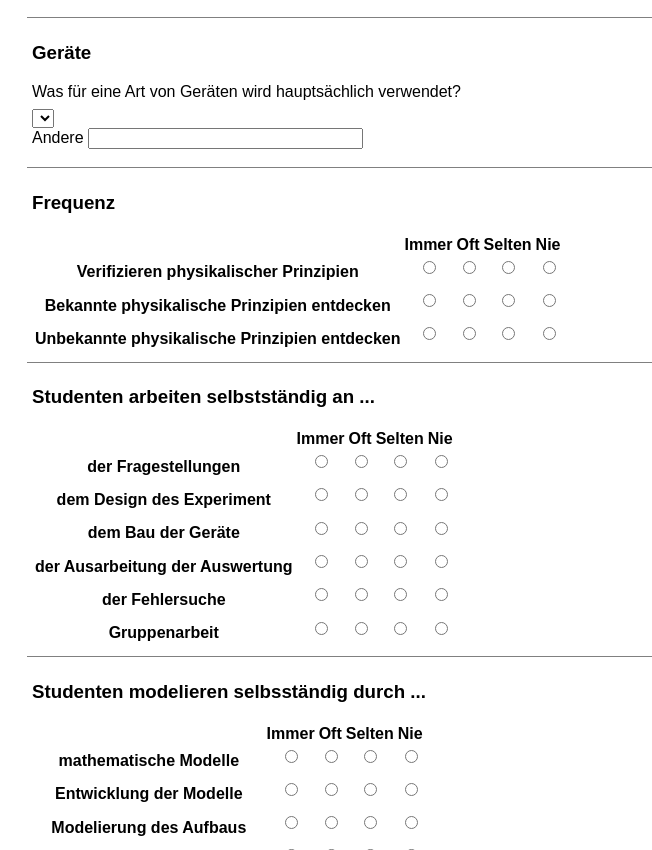
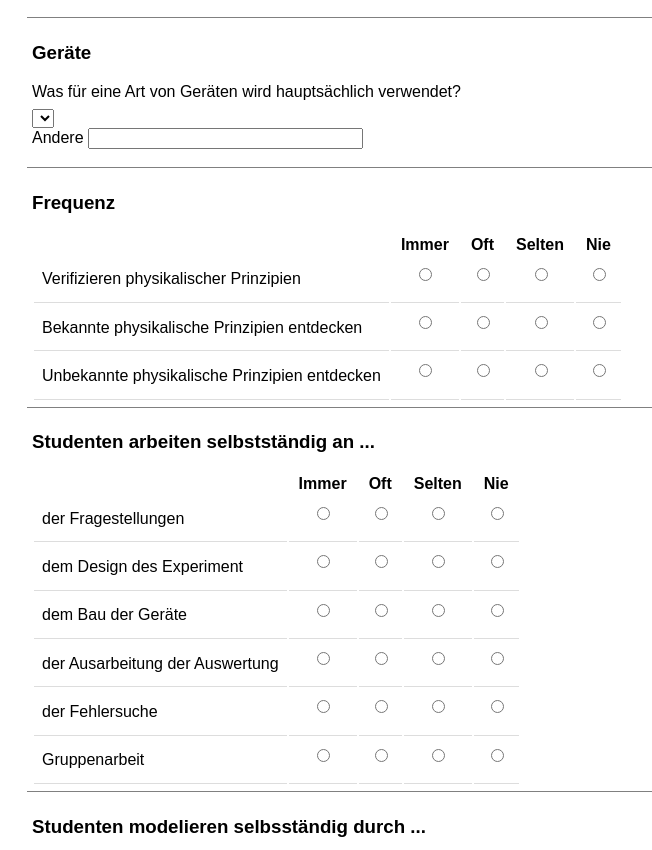
Before and after one commit to boundter/geclass, a Flask app: page /add_course in a window 1280 px wide. Shown: the part 2377-3227 px from the top of the page, without its empty margins (149-801 px from the left). Run offline with Flask 2, Linux system fonts and the light colour scheme; the visitor is signed in with stand-in values (Sample User, id 1); data comes from the database, SQL or seed files in the repository; data that the repository does not hold is empty.

Commit message:
Update: Style frequency questions

```diff
--- a/geclass/course_question.py
+++ b/geclass/course_question.py
@@ -99,11 +99,11 @@ class QuestionFrequency():
         for n, t in self.fields.items():
             question.append(
                     '''<tr>
-                        <th>{}</th>
-                        <th><input type="radio" name="{}" value="3" required></th>
-                        <th><input type="radio" name="{}" value="2"></th>
-                        <th><input type="radio" name="{}" value="1"></th>
-                        <th><input type="radio" name="{}" value="0"></th>
+                        <td>{}</td>
+                        <td><input type="radio" name="{}" value="3" required></td>
+                        <td><input type="radio" name="{}" value="2"></td>
+                        <td><input type="radio" name="{}" value="1"></td>
+                        <td><input type="radio" name="{}" value="0"></td>
                        </tr>\n'''.format(t, n, n, n, n))
         table = '''<table>
             <tr>
--- a/geclass/static/style.css
+++ b/geclass/static/style.css
@@ -131,6 +131,19 @@ table.course caption {
   color: #377ba8
 }
 
+table.course_question tr, td {
+  text-align: left;
+}
+
+table.course_question tr, td + td {
+  text-align: center;
+}
+
+table.course_question tr, th {
+  padding-left: 10px;
+  padding-right: 10px;
+}
+
 .course_question {
   padding: 5px;
   border-bottom: 1px solid gray;
```
